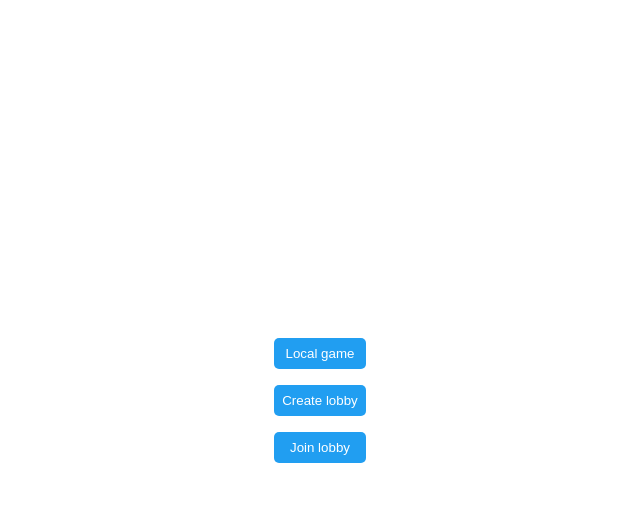
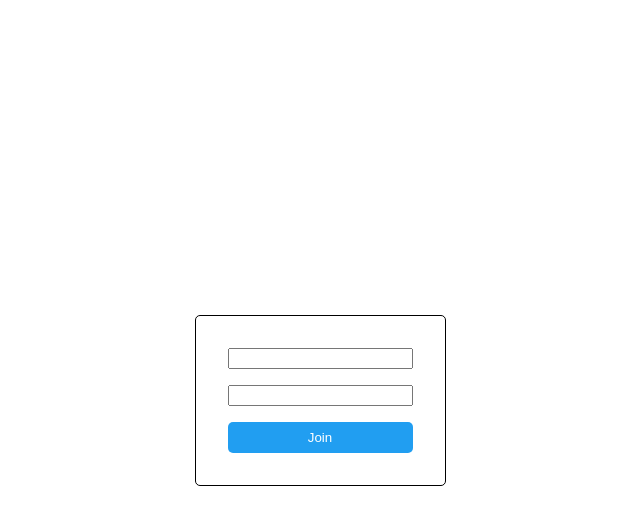
Before and after one commit to alwaysmeow/super-tic-tac-toe-frontend, a React (Create React App) app: page / in a window 1280 px wide. Both pictures are taken after a click on the button "Create lobby". Shown: the top 524 px of the page, without its empty margins (320-960 px from the left). Built offline with nearby package versions, Linux system fonts and the light colour scheme; no server answers.

Commit message:
lobby joining

```diff
--- a/package.json
+++ b/package.json
@@ -2,6 +2,7 @@
   "name": "my-app",
   "version": "0.1.0",
   "private": true,
+  "proxy": "http://127.0.0.1:8080",
   "dependencies": {
     "@reduxjs/toolkit": "^2.2.6",
     "@types/node": "^16.18.101",
--- /dev/null
+++ b/src/components/joiningMenu.tsx
@@ -0,0 +1,52 @@
+import React from "react";
+import { useDispatch } from "react-redux";
+import { setLobbyCode, setPlayerName } from "../store/joiningSlice";
+import { JoinStatus } from '../types';
+import useSelector from "../hooks/useSelector";
+import joinLobbyRequest from "../requests/joinLobbyRequest";
+import { stat } from "fs";
+
+interface JoiningMenuProps {
+    joining: JoinStatus,
+}
+
+function JoiningMenu({ joining }: JoiningMenuProps) {
+    const dispatch = useDispatch();
+
+    const lobbyCode = useSelector((state) => state.joining.lobbyCode ? String(state.joining.lobbyCode) : '');
+    const playerName = useSelector((state) => state.joining.playerName);
+
+    const handleLobbyCodeChange = (event: React.ChangeEvent<HTMLInputElement>) => {
+        if (joining === JoinStatus.Joining)
+        {
+            const string = event.target.value.replace(/[^0-9]/g, '');
+            dispatch(setLobbyCode(Number(string)));
+        }
+    }
+
+    const handlePlayerNameChange = (event: React.ChangeEvent<HTMLInputElement>) => {
+        dispatch(setPlayerName(event.target.value));
+    }
+
+    const handleJoin = () => {
+        if (lobbyCode !== '')
+            joinLobbyRequest(Number(lobbyCode), playerName)
+            .then((status) => {
+                if (status === 200)
+                    document.location.href = '/game';
+            })
+    }
+
+    if (joining === JoinStatus.Not)
+        return <></>
+    else
+        return (
+            <div className="menu joining-menu">
+                <input value={lobbyCode} onChange={handleLobbyCodeChange}/>
+                <input value={playerName} onChange={handlePlayerNameChange}/>
+                <button onClick={handleJoin}>Join</button>
+            </div>
+        )
+}
+
+export default JoiningMenu;
--- a/src/index.tsx
+++ b/src/index.tsx
@@ -2,6 +2,7 @@ import React from 'react';
 import ReactDOM from 'react-dom/client';
 import './index.css';
 import App from './App';
+import './styles/main.scss'
 
 const root = ReactDOM.createRoot(
   document.getElementById('root') as HTMLElement
--- a/src/pages/gamePage.tsx
+++ b/src/pages/gamePage.tsx
@@ -1,11 +1,10 @@
 import React from 'react';
 
 import Board from '../components/board';
-import '../styles/game.scss'
 
 function GamePage() {
     return (
-        <div className='game-page'>
+        <div className='page game-page'>
             <Board/>
         </div>
     );
--- a/src/pages/mainPage.tsx
+++ b/src/pages/mainPage.tsx
@@ -1,15 +1,45 @@
-import React from 'react';
+import React, { useState } from 'react';
 
 import '../styles/menu.scss'
+import createLobbyRequest from '../requests/createLobbyRequest';
+import joinLobbyRequest from '../requests/joinLobbyRequest';
+import { useDispatch } from 'react-redux';
+import useSelector from '../hooks/useSelector';
+import { setLobbyCode } from '../store/joiningSlice';
+import JoiningMenu from '../components/joiningMenu';
+import { JoinStatus } from '../types';
 
 function MainPage() {
+    const dispatch = useDispatch();
+
+    const lobbyCode = useSelector((state) => state.joining.lobbyCode);
+    const playerName = useSelector((state) => state.joining.playerName);
+    const [joining, setJoining] = useState<JoinStatus>(JoinStatus.Not);
+
+    const handleCreateLobby = () => {
+        setJoining(JoinStatus.Creating)
+        createLobbyRequest()
+        .then((response) => {
+            console.log(response);
+            return response.lobbyCode;
+        })
+        .then((lobbyCode) => {
+            dispatch(setLobbyCode(lobbyCode));
+        })
+    }
+
+    const handleJoinLobby = () => {
+        setJoining(JoinStatus.Joining)
+    }
+
     return (
-        <div className='main-page'>
-            <div className='main-menu'>
+        <div className='page main-page'>
+            <div className='menu main-menu'>
                 <button onClick={() => { document.location.href = "/game" }}>Local game</button>
-                <button>Create lobby</button>
-                <button>Join lobby</button>
+                <button onClick={handleCreateLobby}>Create lobby</button>
+                <button onClick={handleJoinLobby}>Join lobby</button>
             </div>
+            <JoiningMenu joining={joining}/>
         </div>
     );
 }
--- /dev/null
+++ b/src/store/joiningSlice.ts
@@ -0,0 +1,28 @@
+import { createSlice, PayloadAction } from '@reduxjs/toolkit';
+
+interface joiningState {
+    lobbyCode: number | null,
+    playerName: string,
+}
+
+const initialState: joiningState = {
+    lobbyCode: null,
+    playerName: ''
+}
+
+const joiningSlice = createSlice({
+    name: "joining",
+    initialState: initialState,
+    reducers: {
+        setLobbyCode: (state, action: PayloadAction<number | null>) => {
+            state.lobbyCode = action.payload
+        },
+        setPlayerName: (state, action: PayloadAction<string>) => {
+            state.playerName = action.payload
+        },
+    }
+});
+
+export default joiningSlice.reducer;
+
+export const { setLobbyCode, setPlayerName } = joiningSlice.actions;
--- a/src/store/store.ts
+++ b/src/store/store.ts
@@ -1,9 +1,11 @@
 import { configureStore } from '@reduxjs/toolkit';
 import gameReducer from './gameSlice'
+import joiningReducer from './joiningSlice';
 
 const store = configureStore({
     reducer: {
         game: gameReducer,
+        joining: joiningReducer,
     }
 });
 
--- a/src/styles/game.scss
+++ b/src/styles/main.scss
@@ -1,4 +1,4 @@
-.game-page
+.page
 {
     width: 100vw;
     height: 100vh;
--- a/src/styles/menu.scss
+++ b/src/styles/menu.scss
@@ -2,14 +2,10 @@
 
 .main-page
 {
-    width: 100vw;
-    height: 100vh;
-    display: flex;
-    justify-content: center;
-    align-items: center;
+    position: relative;
 }
 
-.main-menu
+.menu
 {
     display: flex;
     flex-direction: column;
@@ -32,3 +28,15 @@
         }
     }
 }
+
+.main-menu { }
+
+.joining-menu
+{
+    position: absolute;
+
+    padding: 2rem;
+    background-color: white;
+    border: 1px solid black;
+    border-radius: 5px;
+}
--- a/src/types.ts
+++ b/src/types.ts
@@ -3,6 +3,13 @@ export enum Mark {
     X = 1,
     O = 2,
     Draw = 3,
+}
+
+export enum JoinStatus {
+    Not = 0,
+    Joining = 1,
+    Creating = 2,
+    Joined = 3,
 }
 
 export interface SectorCoordinates {
```
Also changed, not shown: src/requests/deleteLobbyRequest.ts (renamed from src/requests/joinLobbyRequest.ts, +5 -6 lines).
